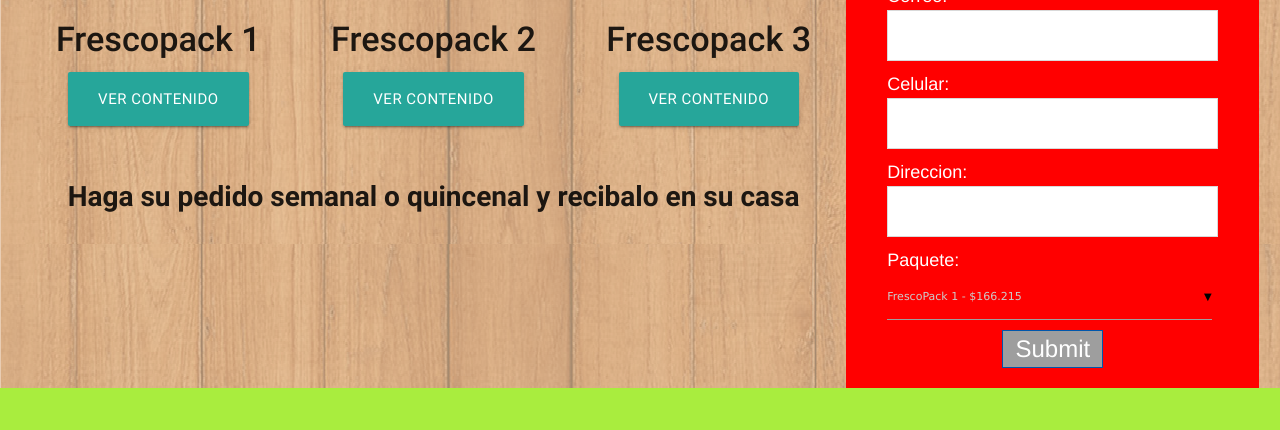
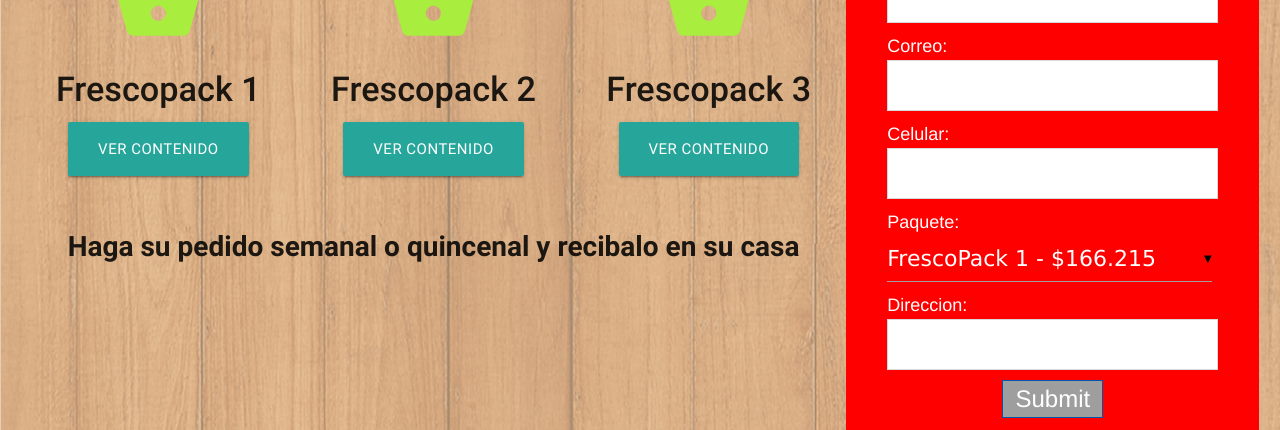
Before and after one commit to Eduarmar/frescosecha-FT-Jaramilloso, a plain HTML site: page index.html in a window 1280 px wide. Shown: the part 806-1236 px from the top of the page. Drawn offline with nearby package versions, Linux system fonts and the light colour scheme; grey boxes are pictures that could not be loaded; a web font is replaced by a local one.

Commit message:
Llego el Cambumbo.!

```diff
--- a/css/style.css
+++ b/css/style.css
@@ -38,6 +38,13 @@ body{
 
 .awebo{
   background-color: red;
+}
+
+#aweber > div > div > div{
+
+    padding-top: 50px;
+    padding-bottom: 50px;
+
 }
 
 /*Eduardo css*/
--- a/index.html
+++ b/index.html
@@ -75,9 +75,10 @@
 
           </div>
 
+
+
+
           <div class="col xl4 l5 m6 s12 push-m3 awebo">
-
-            <!-- AWeber Web Form Generator 3.0.1 -->
 
             <form method="post" class="af-form-wrapper" accept-charset="UTF-8" action="https://www.aweber.com/scripts/addlead.pl">
               <div style="display: none;">
@@ -118,13 +119,8 @@
                     <div class="af-clear"></div>
                   </div>
                   <div class="af-element">
-                    <label class="previewLabel" for="awf_field-93980047">Direccion:</label>
-                    <div class="af-textWrap"><input type="text" id="awf_field-93980047" class="text" name="custom Direccion" value="" onfocus=" if (this.value == '') { this.value = ''; }" onblur="if (this.value == '') { this.value='';} " tabindex="503" /></div>
-                    <div class="af-clear"></div>
-                  </div>
-                  <div class="af-element">
                     <label class="previewLabel" for="awf_field-93980048">Paquete:</label>
-                    <div class="input-field af-selectWrap">
+                    <div class="input-field af-selectWrap" style="font-size:22px; color:white">
                       <select id="awf_field-93980048" name="custom paquete" tabindex="504">
                       <option class="multiChoice" value="FrescoPack 1">FrescoPack 1 - $166.215</option>
                       <option class="multiChoice" value="FrescoPack 2">FrescoPack 2 - $274.502</option>
@@ -135,6 +131,13 @@
                     <input type="hidden" name="meta_preselected_awf_field-93980048" value="" />
                     <div class="af-clear"></div>
                   </div>
+
+                  <div class="af-element">
+                    <label class="previewLabel" for="awf_field-93980047">Direccion:</label>
+                    <div class="af-textWrap"><input type="text" id="awf_field-93980047" class="text" name="custom Direccion" value="" onfocus=" if (this.value == '') { this.value = ''; }" onblur="if (this.value == '') { this.value='';} " tabindex="503" /></div>
+                    <div class="af-clear"></div>
+                  </div>
+
                   <div class="af-element buttonContainer">
                     <input name="submit" class="submit" type="submit" value="Submit" tabindex="505" />
                     <div class="af-clear"></div>
@@ -144,11 +147,8 @@
               <div style="display: none;"><img src="https://forms.aweber.com/form/displays.htm?id=nJyMLOzMrMyc" alt="" /></div>
             </form>
 
+          </div>
 
-            <!-- /AWeber Web Form Generator 3.0.1 -->
-
-
-          </div>
         </div>
       </div>
     </div>
@@ -1119,6 +1119,7 @@
     $('select').material_select();
     });
   </script>
+
   <script type="text/javascript">
     // Special handling for facebook iOS since it cannot open new windows
     (function() {
```
